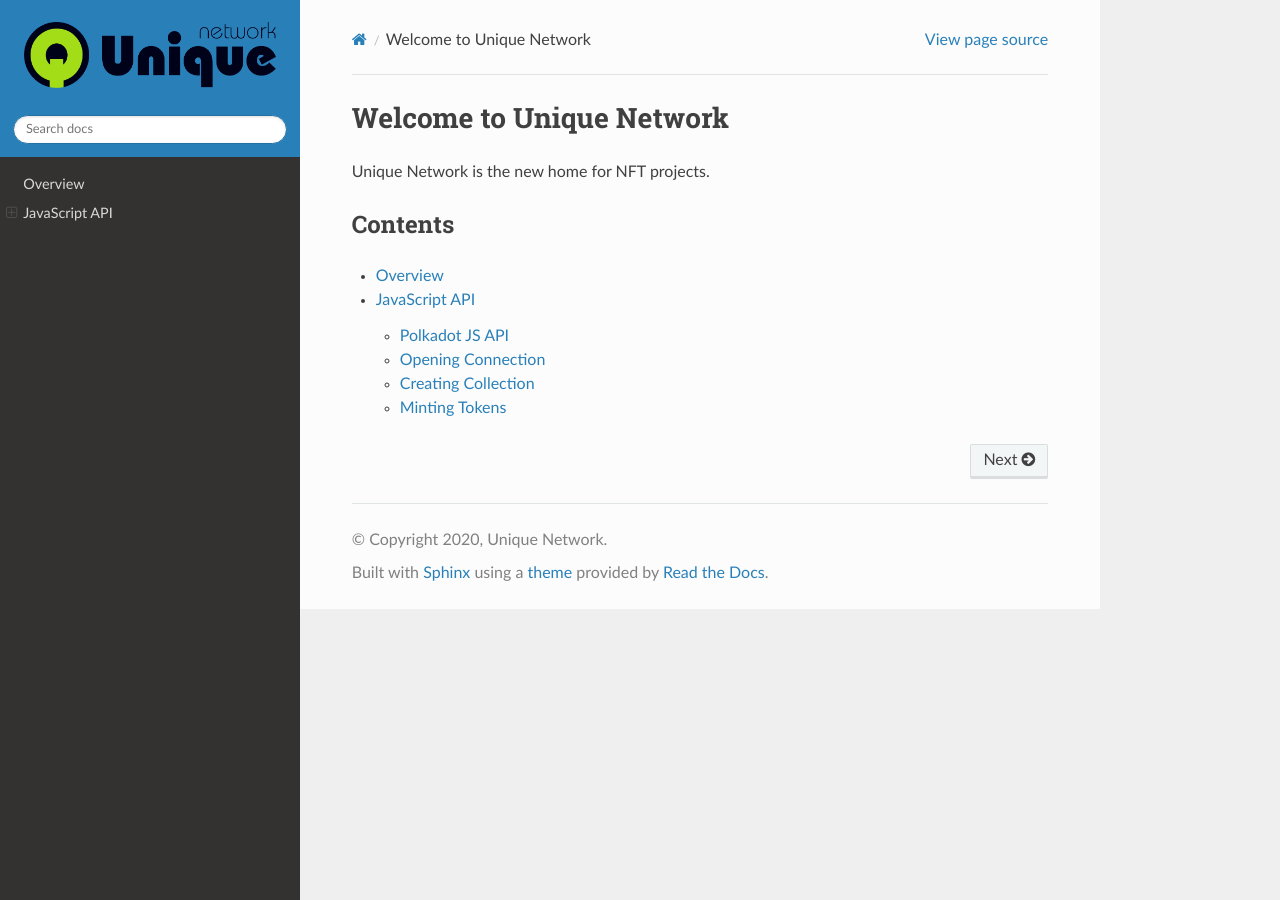
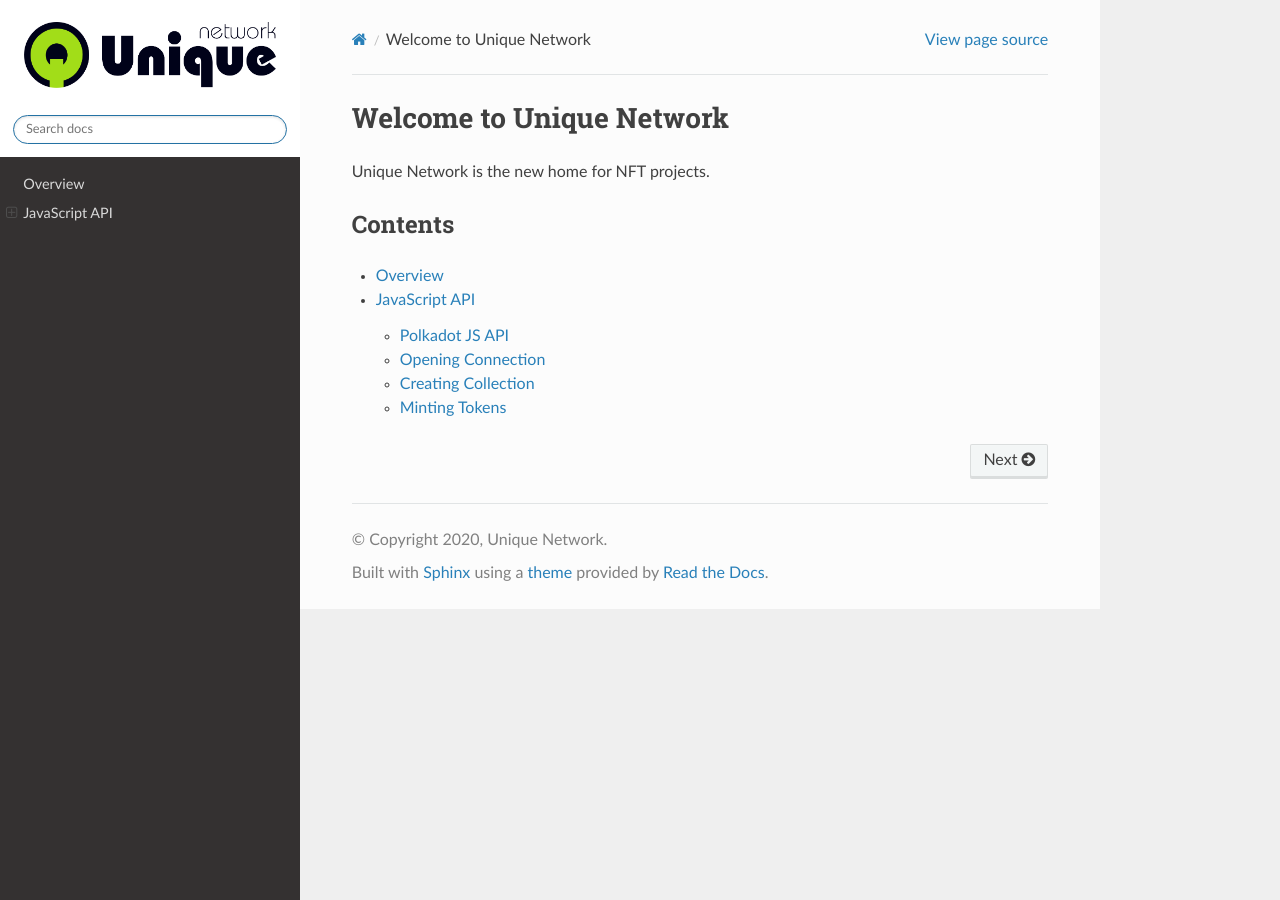
Before and after one commit to UniqueNetwork/unique-docs, a Sphinx documentation site: the page built from source/index.rst, in a window 1280 px wide. Built offline with Sphinx 7.4.7 and the Read the Docs theme 2.0.0, drawn with Linux system fonts in a browser that asks for light colours.

Commit message:
Change background under logo

```diff
--- a/source/conf.py
+++ b/source/conf.py
@@ -104,6 +104,7 @@
    'collapse_navigation': False,
     'logo_only': True,
     'display_version': False,
+    'style_nav_header_background': 'white'
 }
 
 # Add any paths that contain custom themes here, relative to this directory.
```
